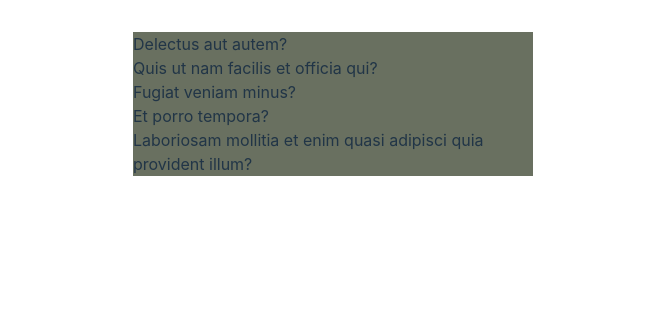
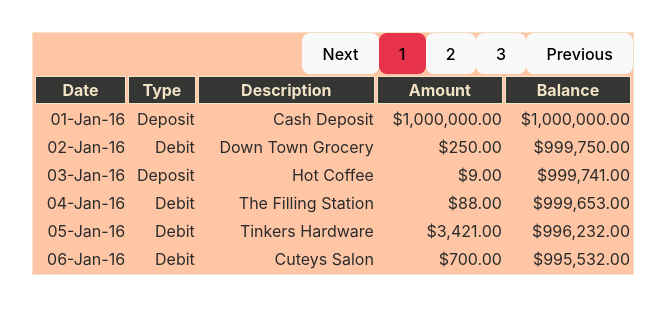
Before and after one commit to msrxse/react-challenges, a React (Vite) app: page / in a window 1280 px wide. Shown: the top 314 px of the page, without its empty margins (307-972 px from the left). Built offline with nearby package versions, Linux system fonts and the light colour scheme.

Commit message:
Implement a data grid with pagination

```diff
--- a/src/App.tsx
+++ b/src/App.tsx
@@ -22,14 +22,16 @@ import CountdownTimer from './components/CountdownTimer'
 import FormValidations2 from './components/FormValidations2'
 import TaskTracker from './components/TaskTracker'
 import ExpandableFAQ from './components/ExpandableFAQ/ExpandableFAQ'
+import DataGrid from './components/DataGrid/DataGrid'
 
-const VISIBLE = 'expandable_faq'
+const VISIBLE = 'data-grid'
 
 function App() {
   const [visible] = useState(VISIBLE)
 
   return (
     (visible === 'counter' && <Counter />) ||
+    (visible === 'data-grid' && <DataGrid />) ||
     (visible === 'expandable_faq' && <ExpandableFAQ />) ||
     (visible === 'task-tracker' && <TaskTracker />) ||
     (visible === 'form-validations-2' && <FormValidations2 />) ||
--- /dev/null
+++ b/src/components/DataGrid/DataGrid.tsx
@@ -0,0 +1,131 @@
+/**
+ * Data Grid
+ * Implement a content viewer with pagination
+ *
+ * Divide a large dataset into pages and provide navigation controls to
+ * allow users to navigate through the content easily
+ */
+import { useEffect, useState } from 'react'
+import './styles.css'
+
+const DATA = [
+  ['Date', 'Type', 'Description', 'Amount', 'Balance'],
+
+  ['01-Jan-16', 'Deposit', 'Cash Deposit', '$1,000,000.00', '$1,000,000.00'],
+  ['02-Jan-16', 'Debit', 'Down Town Grocery', '$250.00', '$999,750.00'],
+  ['03-Jan-16', 'Deposit', 'Hot Coffee', '$9.00', '$999,741.00'],
+  ['04-Jan-16', 'Debit', 'The Filling Station', '$88.00', '$999,653.00'],
+  ['05-Jan-16', 'Debit', 'Tinkers Hardware', '$3,421.00', '$996,232.00'],
+  ['06-Jan-16', 'Debit', 'Cuteys Salon', '$700.00', '$995,532.00'],
+
+  ['05-Jan-16', 'Debit', 'Bread', '$9.00', '$999,741.00'],
+  ['05-Jan-16', 'Debit', 'Hardware', '$3,421.00', '$96,232.00'],
+  ['01-Jan-16', 'Deposit', 'Cash Deposit', '$1,000.00', '$1,000,000.00'],
+  ['06-Jan-16', 'Debit', 'Salon', '$700.00', '$95,532.00'],
+  ['02-Jan-16', 'Debit', 'Down Town Grocery', '$250.00', '$99,750.00'],
+  ['04-Jan-16', 'Debit', 'The Filling', '$88.00', '$99,653.00'],
+
+  ['12-Jan-23', 'Deposit', 'Groceries', '$20.00', '$99,750.00'],
+  ['03-Jan-20', 'Debit', 'Cuteys Salon', '$88.00', '$3,421.00'],
+]
+
+type GridData = string[][]
+interface Response {
+  data: GridData
+  limit: number
+  offset: number
+  total: number
+}
+
+const fetchData = ({ limit = 6, offset = 0 }): Promise<Response> => {
+  const pagedData = DATA.slice(offset, offset + limit + 1)
+  return new Promise((resolve) => {
+    setTimeout(() => resolve({ data: pagedData, limit, offset, total: 14 }), 300)
+  })
+}
+
+const DataGrid = () => {
+  const [data, setData] = useState<GridData>([])
+  const [loading, setLoading] = useState(true)
+  const [currentPage, setCurrentPage] = useState(-1)
+  const [pagination, setPagination] = useState({ limit: 0, offset: 0, total: 0 })
+
+  const fetchService = ({ limit, offset }: { limit: number; offset: number }) =>
+    fetchData({ limit, offset }).then(({ data, limit, offset, total }) => {
+      setPagination({ limit, offset, total })
+      setLoading(false)
+      setCurrentPage(Math.round(offset / limit))
+      setData(data)
+    })
+
+  useEffect(() => {
+    fetchService({ limit: 6, offset: 0 })
+  }, [])
+
+  const getNumberOfPages = () => {
+    return Math.ceil(pagination.total / pagination.limit)
+  }
+
+  const handleNext = () => {
+    const offset = Math.min(getNumberOfPages() - 1, currentPage + 1) * pagination.limit
+    fetchService({ limit: pagination.limit, offset })
+  }
+
+  const handlePrevious = () => {
+    const offset = Math.max(0, currentPage - 1) * pagination.limit
+    fetchService({ limit: pagination.limit, offset })
+  }
+
+  const handlePageClick = (page: number) => {
+    setCurrentPage(page)
+    fetchService({ limit: pagination.limit, offset: page * pagination.limit })
+  }
+
+  if (loading) {
+    return <p>Loading...</p>
+  }
+
+  if (data.length === 0) {
+    return <p>No data available</p>
+  }
+  const getCurrentPage = () => {
+    return Math.round(pagination.offset / pagination.limit)
+  }
+
+  return (
+    <div className="table-wrap">
+      <div className="toolbar">
+        <button onClick={handleNext}>Next</button>
+        {[...Array(getNumberOfPages())].map((each, i) => (
+          <button
+            key={i}
+            className={`${getCurrentPage() === i ? 'active' : ''}`}
+            onClick={() => handlePageClick(i)}
+          >
+            {i + 1}
+          </button>
+        ))}
+        <button onClick={handlePrevious}>Previous</button>
+      </div>
+      <table className="main-table">
+        <tbody>
+          <tr className="headers">
+            {data[0]?.map((headers, i) => (
+              <th key={`row-${i}`}>{headers}</th>
+            ))}
+          </tr>
+          {data?.slice(1).map((row, i) => (
+            <tr key={`row-${i}`}>
+              {row.map((cell, j) => (
+                <td tabIndex={-1} key={`row-${i}-col-${j}`}>
+                  {cell}
+                </td>
+              ))}
+            </tr>
+          ))}
+        </tbody>
+      </table>
+    </div>
+  )
+}
+export default DataGrid
--- /dev/null
+++ b/src/components/DataGrid/styles.css
@@ -0,0 +1,20 @@
+.table-wrap {
+  width: 600px;
+  border: 1px solid #f2e3c6;
+  background-color: #ffc6a5;
+  color: #2b2b2b;
+  text-align: right;
+}
+.main-table {
+  width: 100%;
+}
+.headers > th {
+  border: 1px solid #f2e3c6;
+  background-color: #353634;
+  color: #f2e3c6;
+  text-align: center;
+}
+
+.active {
+  background-color: #e6324b;
+}
```
Also changed, not shown: 1 other file (tests, documents, lock files or other folders).
